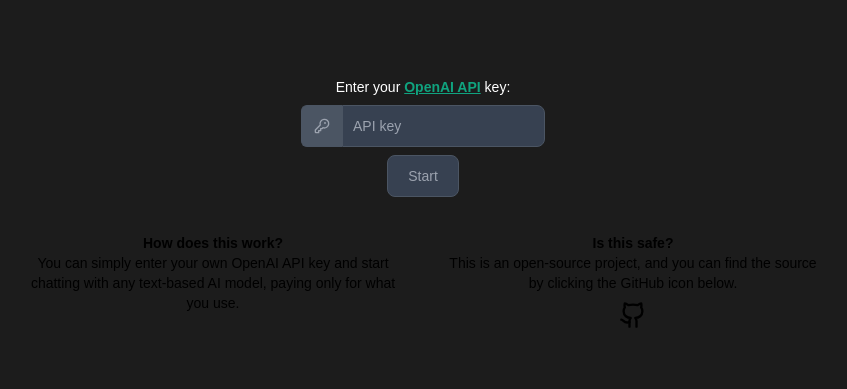
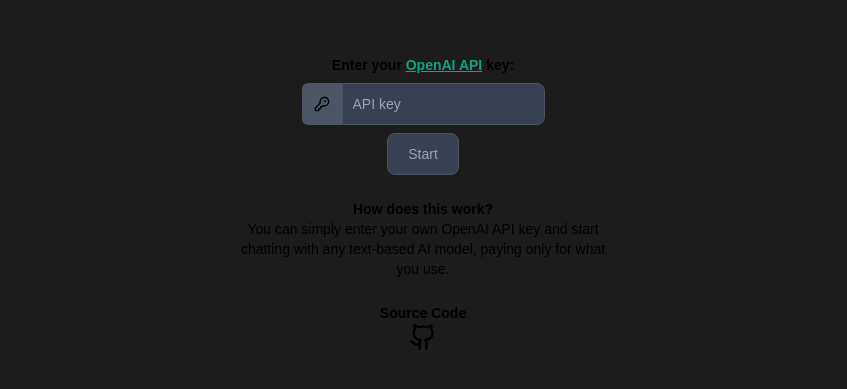
Before and after one commit to d9c/tokenwise, a Next.js app: page / in a window 1280 px wide. Shown: the part 197-586 px from the top of the page, without its empty margins (217-1064 px from the left). Built offline with nearby package versions, Linux system fonts and the light colour scheme; a web font is replaced by a local one.

Commit message:
main page styling changes

```diff
--- a/src/components/login.tsx
+++ b/src/components/login.tsx
@@ -22,24 +22,23 @@ export const Login = () => {
   };
 
   return (
-    <div className="flex flex-col items-center">
-      <div className="flex flex-col items-center gap-2">
-        <span className="text-sm text-white">
+    <div className="flex flex-col">
+      <div className="flex flex-col items-center text-sm">
+        <span className="font-bold">
           Enter your{' '}
           <a
             href="https://platform.openai.com/"
             target="_blank"
             className="text-[#10A37F] underline"
           >
-            <strong>OpenAI API</strong>
+            OpenAI API
           </a>{' '}
           key:
         </span>
-
-        <div className="flex">
-          <span className="inline-flex items-center rounded-s-md border border-e-0 border-gray-600 bg-gray-600 px-3 text-sm text-gray-400">
+        <div className="mt-2 flex">
+          <div className="flex items-center rounded-s-md bg-gray-600 px-3 text-sm">
             <KeyRound size={16} />
-          </span>
+          </div>
           <input
             type="password"
             placeholder="API key"
@@ -54,14 +53,13 @@ export const Login = () => {
         <button
           type="button"
           onClick={handleOnClick}
-          className="rounded-lg border border-gray-600 bg-gray-700 px-5 py-2.5 text-center text-sm text-gray-400 hover:bg-gray-600 hover:text-white focus:outline-none"
+          className="mt-2 rounded-lg border border-gray-600 bg-gray-700 px-5 py-2.5 text-center text-sm text-gray-400 hover:bg-gray-600 hover:text-white focus:outline-none"
         >
           Start
         </button>
       </div>
 
-      <div className="flex gap-9 pt-9">
-        <div className="text-center text-sm">
+      <div className="mt-6 text-center text-sm">
         <span className="font-bold">How does this work?</span>
         <p className="max-w-sm">
           You can simply enter your own OpenAI API key and start chatting with
@@ -69,14 +67,10 @@ export const Login = () => {
         </p>
       </div>
 
-        <div className="flex flex-col items-center justify-center text-center text-sm">
-          <span className="font-bold">Is this safe?</span>
-          <span className="max-w-sm pb-2">
-            This is an open-source project, and you can find the source by
-            clicking the GitHub icon below.
-          </span>
+      <div className="mt-6 flex flex-col items-center justify-center text-center text-sm">
+        <span className="font-bold">Source Code</span>
         <a
-            href="https://github.com"
+          href="https://github.com/d9c/tokenwise"
           target="_blank"
           title="GitHub Repository"
         >
@@ -84,6 +78,5 @@ export const Login = () => {
         </a>
       </div>
     </div>
-    </div>
   );
 };
```
Lines whose indentation alone changed are shown as unchanged.
